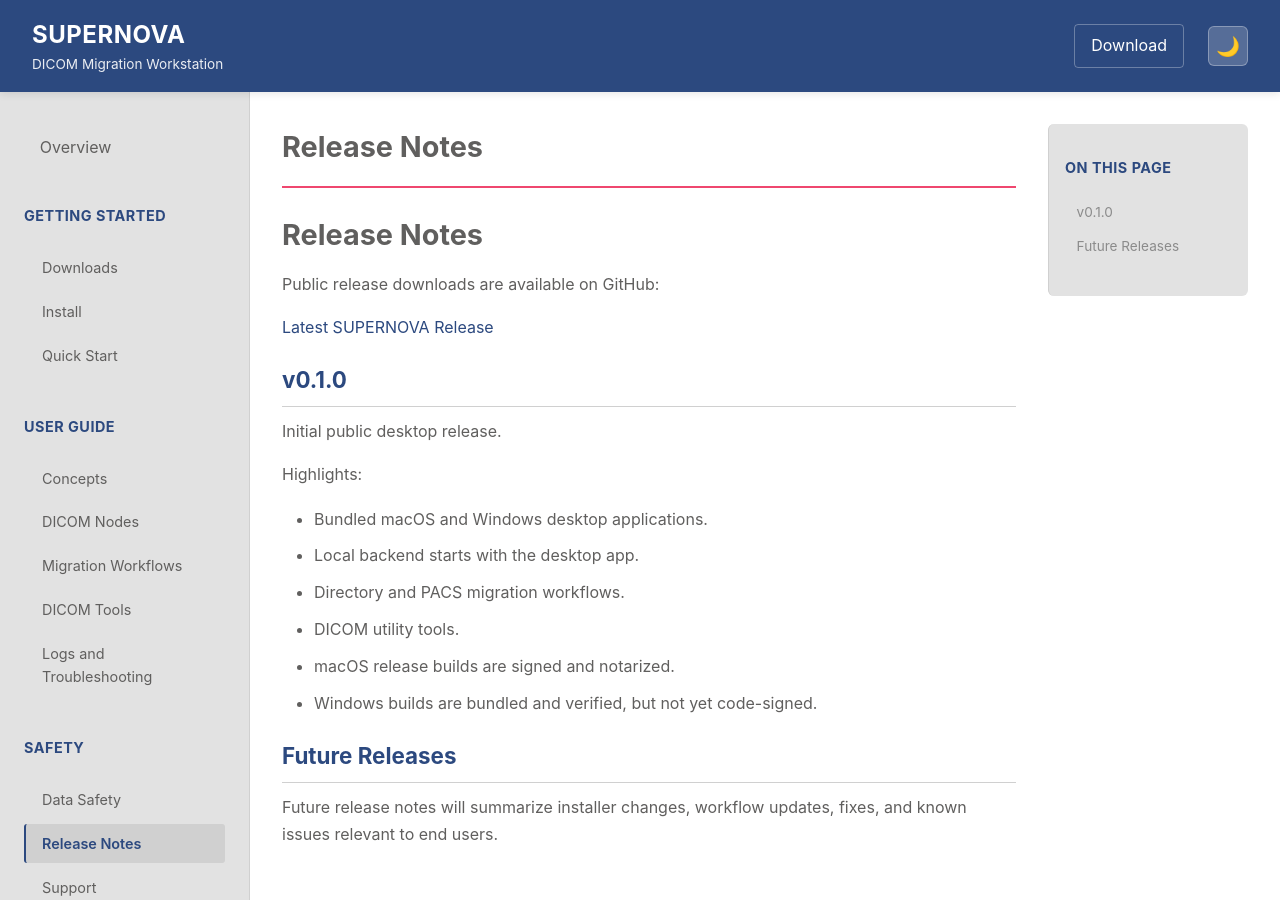
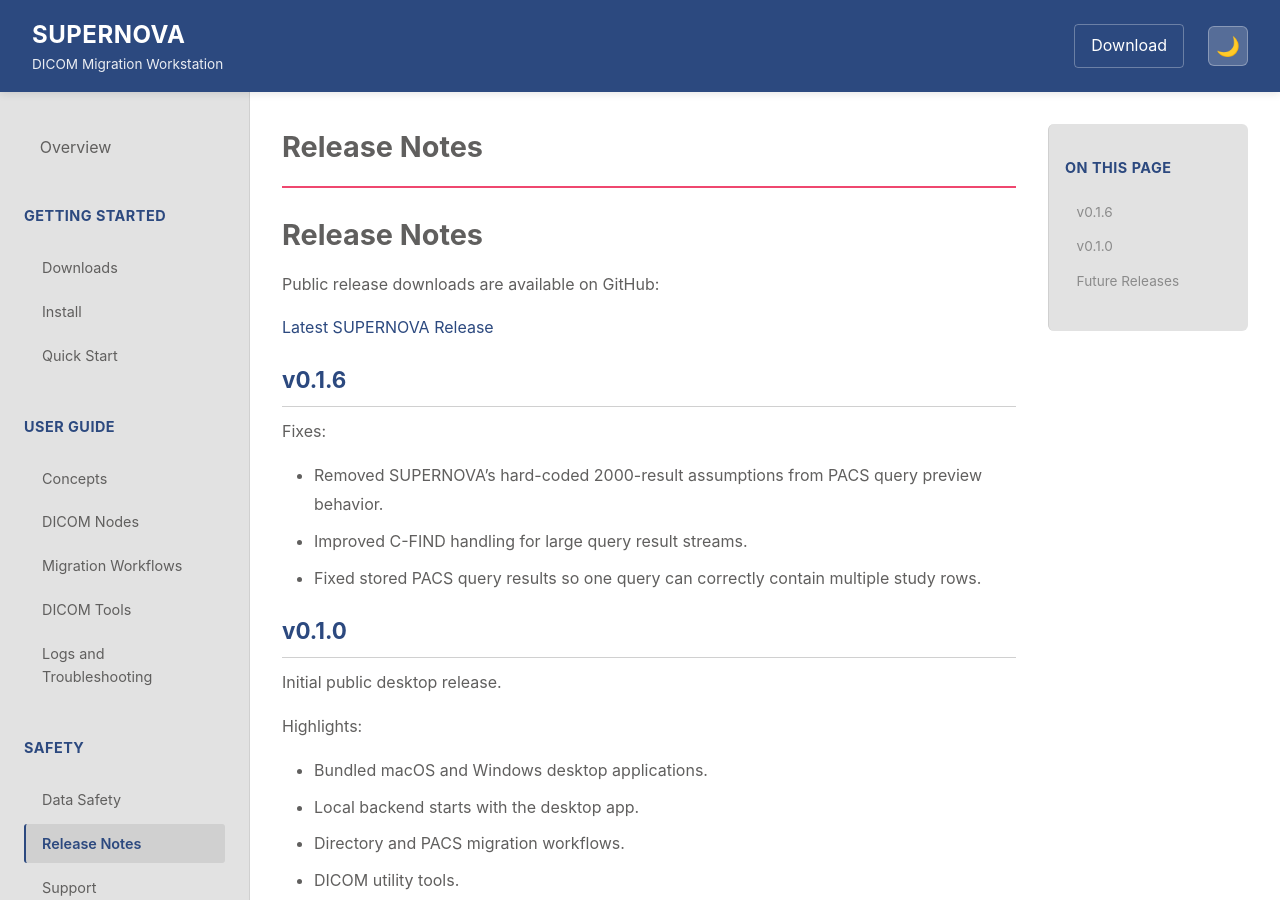
Before and after one commit to JayDubb85/SUPERNOVA-Releases, a Jekyll site: the page built from docs/release-notes.md, in a window 1280 px wide and 900 px high. Built offline with Jekyll 4.4.1, drawn with Linux system fonts in a browser that asks for light colours.

Commit message:
Update public documentation

```diff
--- a/docs/release-notes.md
+++ b/docs/release-notes.md
@@ -9,6 +9,14 @@ description: SUPERNOVA public release notes
 Public release downloads are available on GitHub:
 
 [Latest SUPERNOVA Release](https://github.com/JayDubb85/SUPERNOVA-Releases/releases/latest)
+
+## v0.1.6
+
+Fixes:
+
+- Removed SUPERNOVA's hard-coded 2000-result assumptions from PACS query preview behavior.
+- Improved C-FIND handling for large query result streams.
+- Fixed stored PACS query results so one query can correctly contain multiple study rows.
 
 ## v0.1.0
 
```
